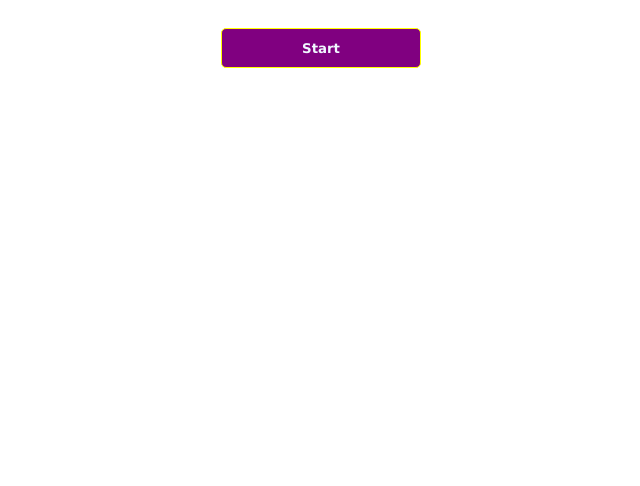
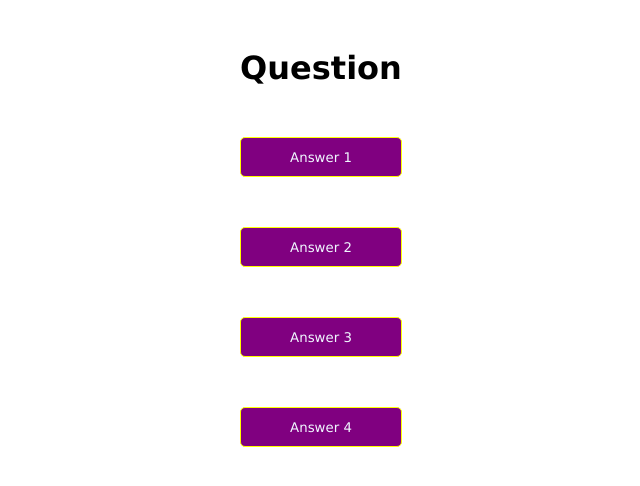
Before and after one commit to magical91/Quiz101, a plain HTML site: page index.html in a window 1280 px wide. Both pictures are taken after a click on the button "Start". Shown: the whole page, without its empty margins (319-959 px from the left). Drawn offline with Linux system fonts and the light colour scheme.

Commit message:
added functionality to startGame

```diff
--- a/assets/js/quiz.js
+++ b/assets/js/quiz.js
@@ -0,0 +1,38 @@
+// start game
+
+// next question
+
+// selected answers
+
+
+
+
+var startButton = document.getElementById("start-btn");
+var questionContentEl = document.getElementById("container")
+
+startButton.addEventListener("click", startGame);
+
+
+
+function startGame() {
+    console.log("started");
+    startButton.classList.add("hide");
+    questionContentEl.classList.remove("hide");
+    nextQuestion();
+}
+
+
+
+
+
+function nextQuestion() {
+
+}
+
+
+
+
+
+function selectAnswer() {
+
+}
--- a/index.html
+++ b/index.html
@@ -9,14 +9,16 @@
 </head>
 <body>
     <div class="content">
+        <div id="container" class="hide">
     <div>
-    <h1 id="question" class="hide">Question</h1>
+    <h1 id="question">Question</h1>
     </div>
-    <div class="answers hide">
+    <div class="answers">
     <button class="btn">Answer 1</button>
     <button class="btn">Answer 2</button>
     <button class="btn">Answer 3</button>
     <button class="btn">Answer 4</button>
+    </div>
     </div>
 
     <div class="controls">
```
